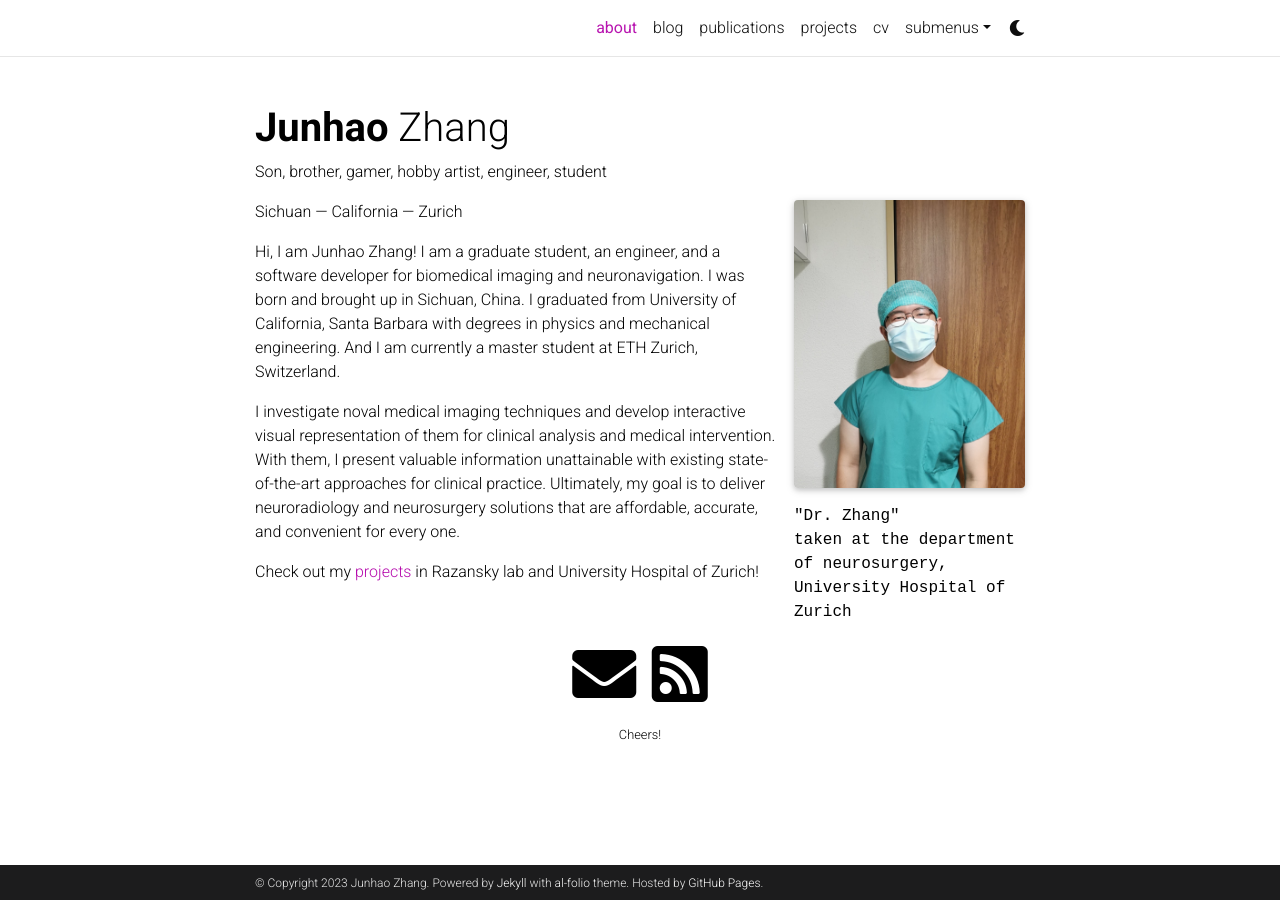
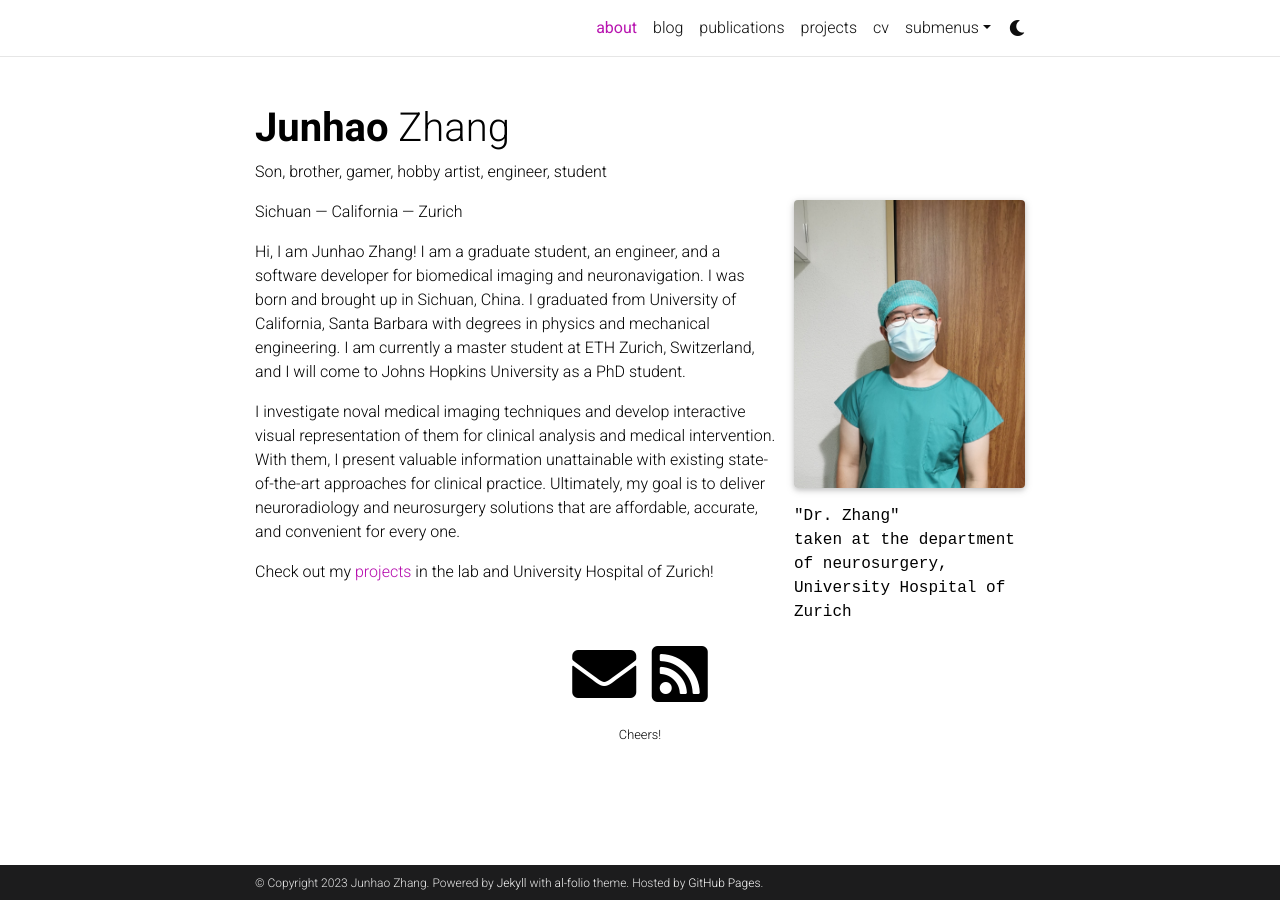
Before and after one commit to Junha0Zhang/junha0Zhang.github.io, a Jekyll site: the page built from _pages/about.md, in a window 1280 px wide. Built offline with Jekyll 4.4.1, drawn with Linux system fonts in a browser that asks for light colours; full-size pictures stand in for the smaller copies a plugin makes; comment, search, counter and statistics services are not loaded; a style sheet for code colours, icons or effects is not loaded.

Commit message:
Update about.md

```diff
--- a/_pages/about.md
+++ b/_pages/about.md
@@ -19,8 +19,8 @@ social: true  # includes social icons at the bottom of the page
 ---
 Sichuan — California — Zurich
 
-Hi, I am Junhao Zhang! I am a graduate student, an engineer, and a software developer for biomedical imaging and neuronavigation. I was born and brought up in Sichuan, China. I graduated from University of California, Santa Barbara with degrees in physics and mechanical engineering. And I am currently a master student at ETH Zurich, Switzerland.
+Hi, I am Junhao Zhang! I am a graduate student, an engineer, and a software developer for biomedical imaging and neuronavigation. I was born and brought up in Sichuan, China. I graduated from University of California, Santa Barbara with degrees in physics and mechanical engineering. I am currently a master student at ETH Zurich, Switzerland, and I will come to Johns Hopkins University as a PhD student.
 
 I investigate noval medical imaging techniques and develop interactive visual representation of them for clinical analysis and medical intervention. With them, I present valuable information unattainable with existing state-of-the-art approaches for clinical practice. Ultimately, my goal is to deliver neuroradiology and neurosurgery solutions that are affordable, accurate, and convenient for every one.
 
-Check out my [projects](https://Junha0Zhang.github.io/projects/) in Razansky lab and University Hospital of Zurich!
+Check out my [projects](https://Junha0Zhang.github.io/projects/) in the lab and University Hospital of Zurich!
```
